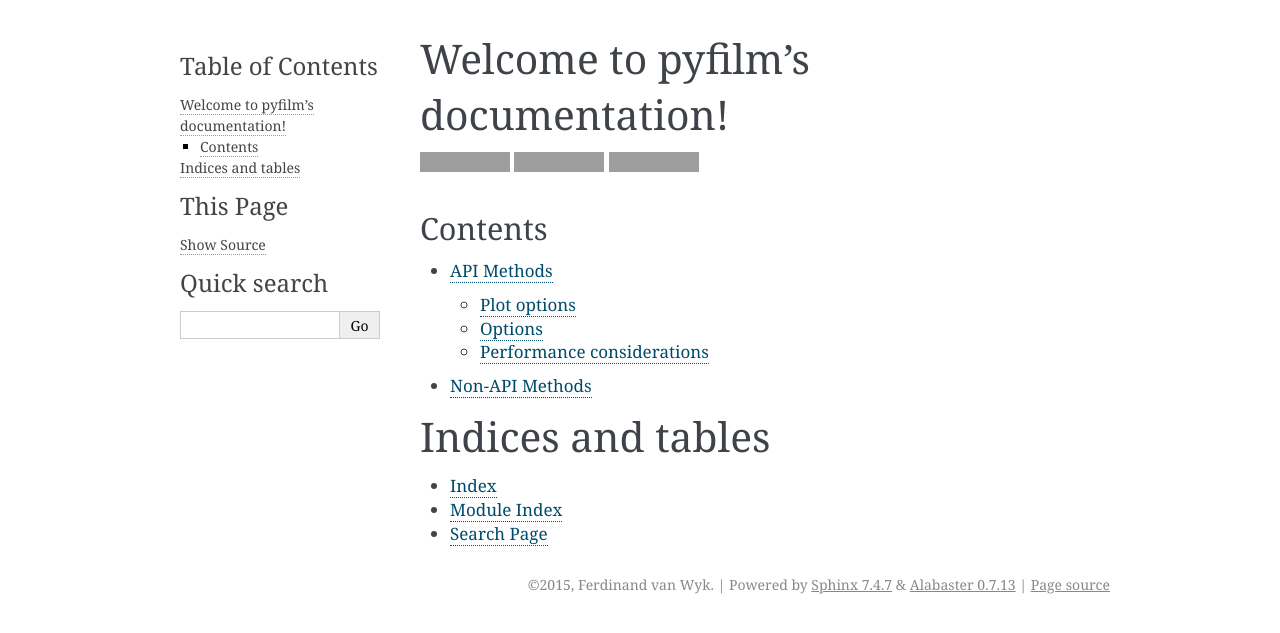
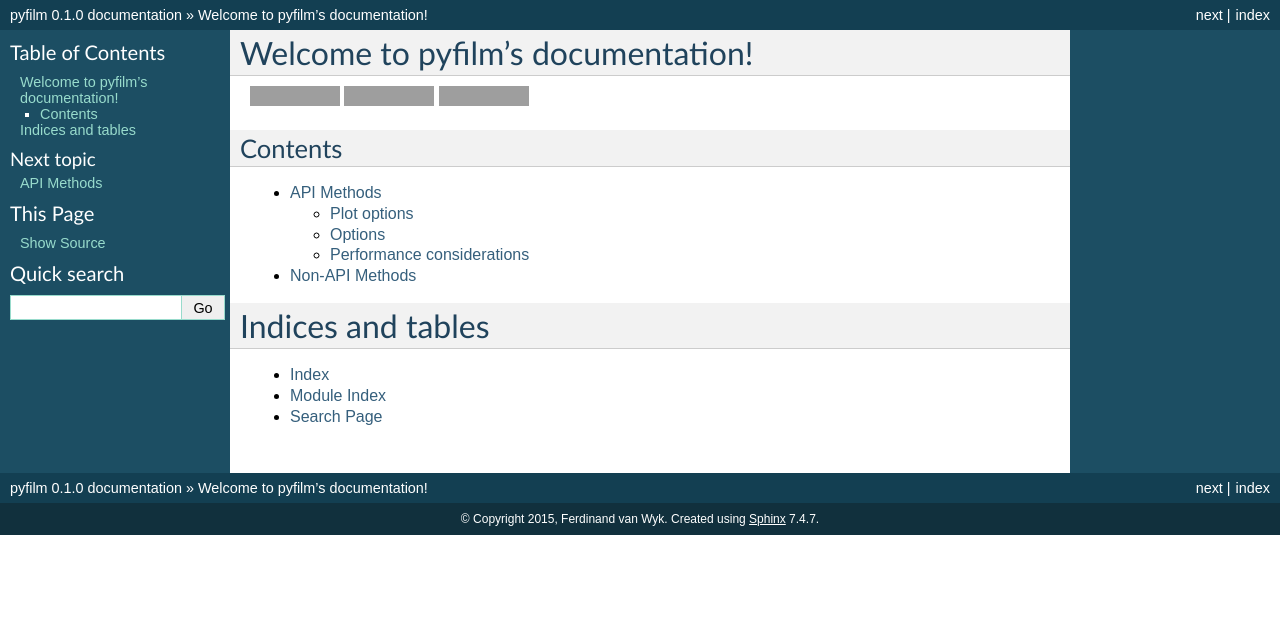
Before and after one commit to ferdinandvanwyk/pyfilm, a Sphinx documentation site: the page built from docs/source/index.rst, in a window 1280 px wide, cut to the strip 0-633 px from the top of the page. Built offline with Sphinx 7.4.7, drawn with Linux system fonts in a browser that asks for light colours; some of the changed lines change nothing that is shown; grey boxes are pictures that could not be loaded.

Commit message:
add doc import ignore change style

```diff
--- a/docs/source/conf.py
+++ b/docs/source/conf.py
@@ -16,6 +16,17 @@
 import sys
 import os
 import shlex
+from unittest.mock import MagicMock
+
+# Specify mock modules so they don't get built on RTD
+class Mock(MagicMock):
+    @classmethod
+    def __getattr__(cls, name):
+            return Mock()
+
+MOCK_MODULES = ['numpy', 'scipy', 'matplotlib', 'matplotlib.pyplot',
+                'mpl_toolkits.axes_grid1','PIL', 'cpuinfo']
+sys.modules.update((mod_name, Mock()) for mod_name in MOCK_MODULES)
 
 # If extensions (or modules to document with autodoc) are in another directory,
 # add these directories to sys.path here. If the directory is relative to the
@@ -116,7 +127,7 @@
 
 # The theme to use for HTML and HTML Help pages.  See the documentation for
 # a list of builtin themes.
-html_theme = 'alabaster'
+html_theme = 'classic'
 
 # Theme options are theme-specific and customize the look and feel of a theme
 # further.  For a list of options available for each theme, see the
```
